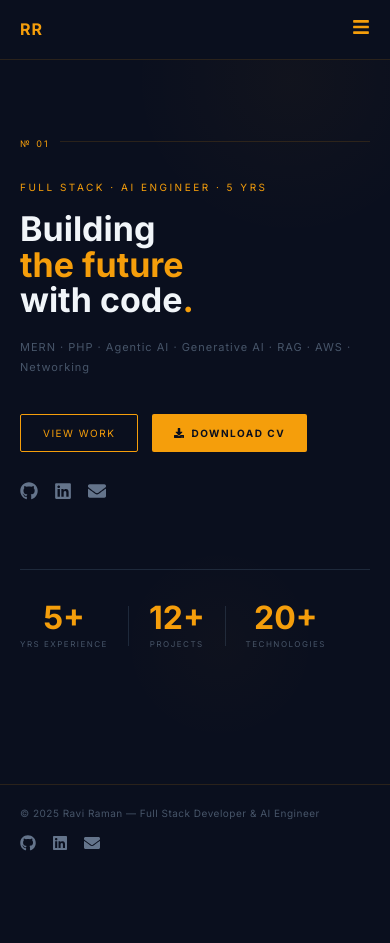
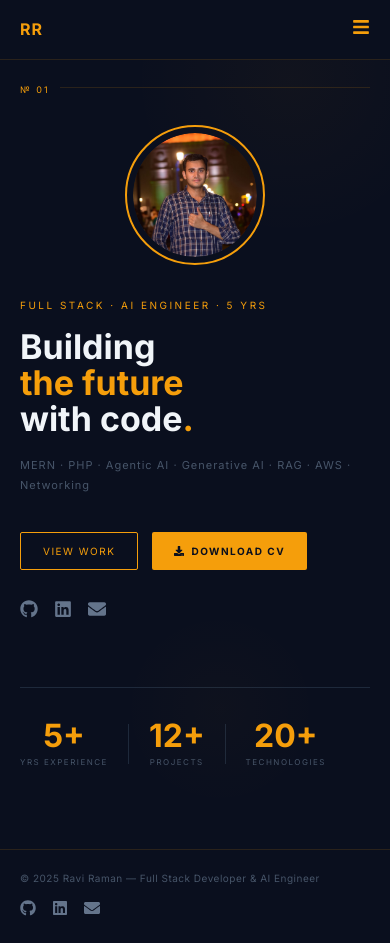
Before and after one commit to raviramanQ/myPortfolioRRaman, a React (Create React App) app: page / in a window 390 px wide. Before the commit the page ends 879 px from the top, so only its background shows below. Built offline with nearby package versions, Linux system fonts and the light colour scheme; the HTML template or start-up script is replaced by a standard one.

Commit message:
fix: show avatar on mobile, update CV download link

```diff
--- a/src/components/Header/Header.js
+++ b/src/components/Header/Header.js
@@ -33,7 +33,7 @@ const Navbar = () => {
             </NavLink>
           ))}
           <a
-            href="https://drive.google.com/uc?export=download&id=1WrsaJ83sot4d1MAVOZ8lDgEVoDXPtdS6"
+            href="https://drive.google.com/uc?export=download&id=1p-_a5zYJ30W-DIUea7SElhXoLjGEb52C"
             className="nav-hire-mobile"
             target="_blank"
             rel="noopener noreferrer"
@@ -44,7 +44,7 @@ const Navbar = () => {
         </nav>
 
         <a
-          href="https://drive.google.com/uc?export=download&id=1WrsaJ83sot4d1MAVOZ8lDgEVoDXPtdS6"
+          href="https://drive.google.com/uc?export=download&id=1p-_a5zYJ30W-DIUea7SElhXoLjGEb52C"
           className="hire-btn"
           target="_blank"
           rel="noopener noreferrer"
--- a/src/components/Hero/Hero.css
+++ b/src/components/Hero/Hero.css
@@ -128,9 +128,22 @@
 @media (max-width: 900px) {
   .home-grid {
     grid-template-columns: 1fr;
-    gap: 40px;
+    gap: 32px;
   }
-  .home-right { display: none; }
+  .home-right {
+    display: flex;
+    justify-content: center;
+    order: -1;
+  }
+  .avatar-ring {
+    width: 140px;
+    height: 140px;
+  }
+  .avatar-inner {
+    width: 124px;
+    height: 124px;
+  }
+  .avatar-fallback { font-size: 34px; }
   .home-headline { font-size: 44px; }
 }
 
```
